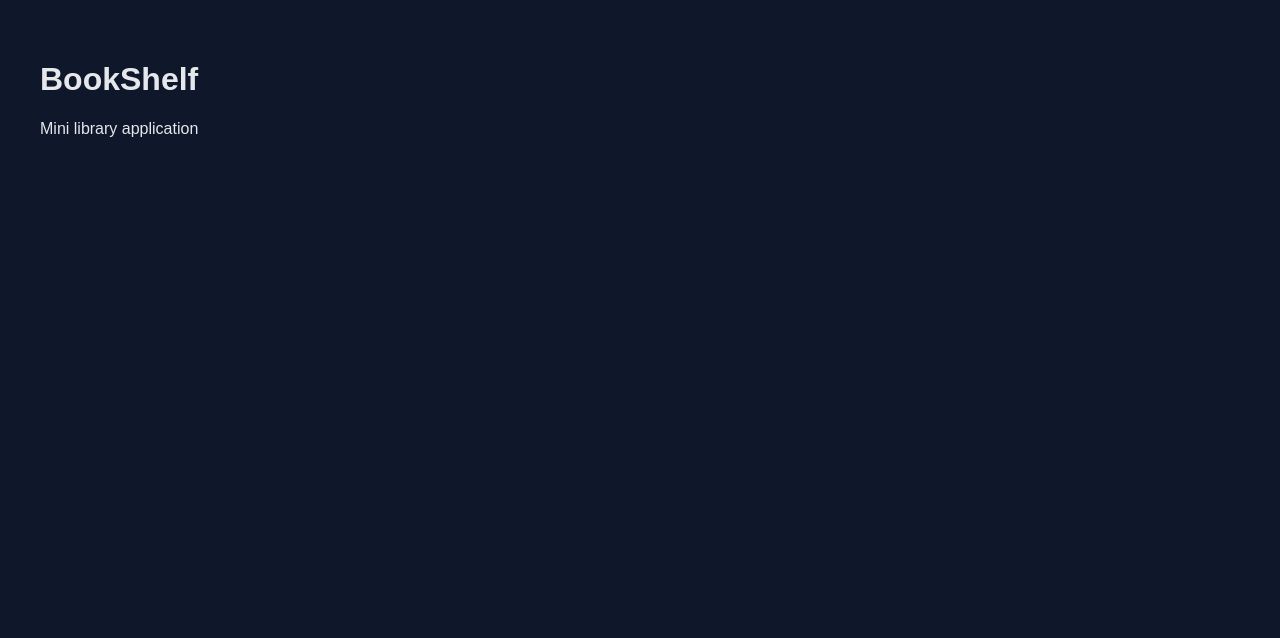
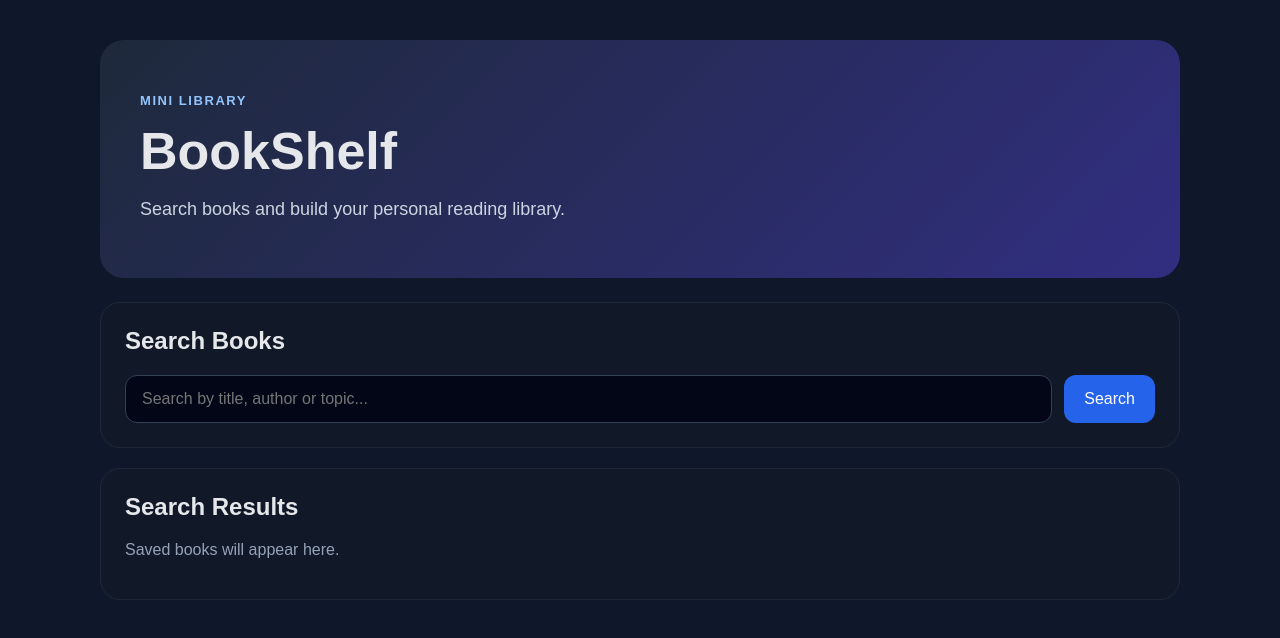
Before and after one commit to ka1nyy/bookshelf, a React app in the folder frontend/: page / in a window 1280 px wide. Shown: the top 638 px of the page. Built offline with nearby package versions, Linux system fonts and the light colour scheme; the HTML template or start-up script is replaced by a standard one.

Commit message:
frontend: add base application layout

```diff
--- a/frontend/src/App.jsx
+++ b/frontend/src/App.jsx
@@ -1,8 +1,28 @@
 function App() {
   return (
     <main className="app">
-      <h1>BookShelf</h1>
-      <p>Mini library application</p>
+
+      <section className="hero">
+        <p className="eyebrow">Mini Library</p>
+        <h1 className="title">BookShelf</h1>
+        <p className="hero-text">
+          Search books and build your personal reading library.
+        </p>
+      </section>
+
+      <section className="panel">
+        <h2 className="subtitle">Search Books</h2>
+        <form action="" className="search-form">
+          <input type="text" placeholder="Search by title, author or topic..."/>
+          <button type="submit">Search</button>
+        </form>
+      </section>
+
+      <section className="panel">
+        <h2 className="subtitle">Search Results</h2>
+        <p className="muted">Saved books will appear here.</p>
+      </section>
+
     </main>
   )
 }
--- a/frontend/src/index.css
+++ b/frontend/src/index.css
@@ -9,7 +9,83 @@ body {
   color: #e5e7eb;
 }
 
+button,
+input {
+  font: inherit;
+}
+
 .app {
+  width: min(1120px, 100%);
+  margin: 0 auto;
   min-height: 100vh;
+  padding: 40px 20px;
+}
+
+.hero {
   padding: 40px;
+  border-radius: 24px;
+  background: linear-gradient(135deg, #1e293b, #312e81);
+  margin-bottom: 24px;
 }
+
+.eyebrow {
+  color: #93c5fd;
+  text-transform: uppercase;
+  letter-spacing: 0.12em;
+  font-size: 13px;
+  font-weight: 700;
+}
+
+.hero h1 {
+  margin: 8px 0;
+  font-size: 52px;
+}
+
+.hero-text {
+  max-width: 620px;
+  color: #cbd5e1;
+  font-size: 18px;
+}
+
+.panel {
+  background: #111827;
+  border: 1px solid #1f2937;
+  border-radius: 20px;
+  padding: 24px;
+  margin-bottom: 20px;
+}
+
+.panel h2 {
+  margin-top: 0;
+}
+
+.search-form {
+  display: flex;
+  gap: 12px;
+}
+
+.search-form input {
+  flex: 1;
+  padding: 14px 16px;
+  border-radius: 12px;
+  border: 1px solid #334155;
+  background: #020617;
+  color: #e5e7eb;
+}
+
+.search-form button {
+  border: 0;
+  border-radius: 12px;
+  padding: 14px 20px;
+  background: #2563eb;
+  color: white;
+  cursor: pointer;
+}
+
+.search-form button:hover {
+  background: #1d4ed8;
+}
+
+.muted {
+  color: #94a3b8;
+}
```
